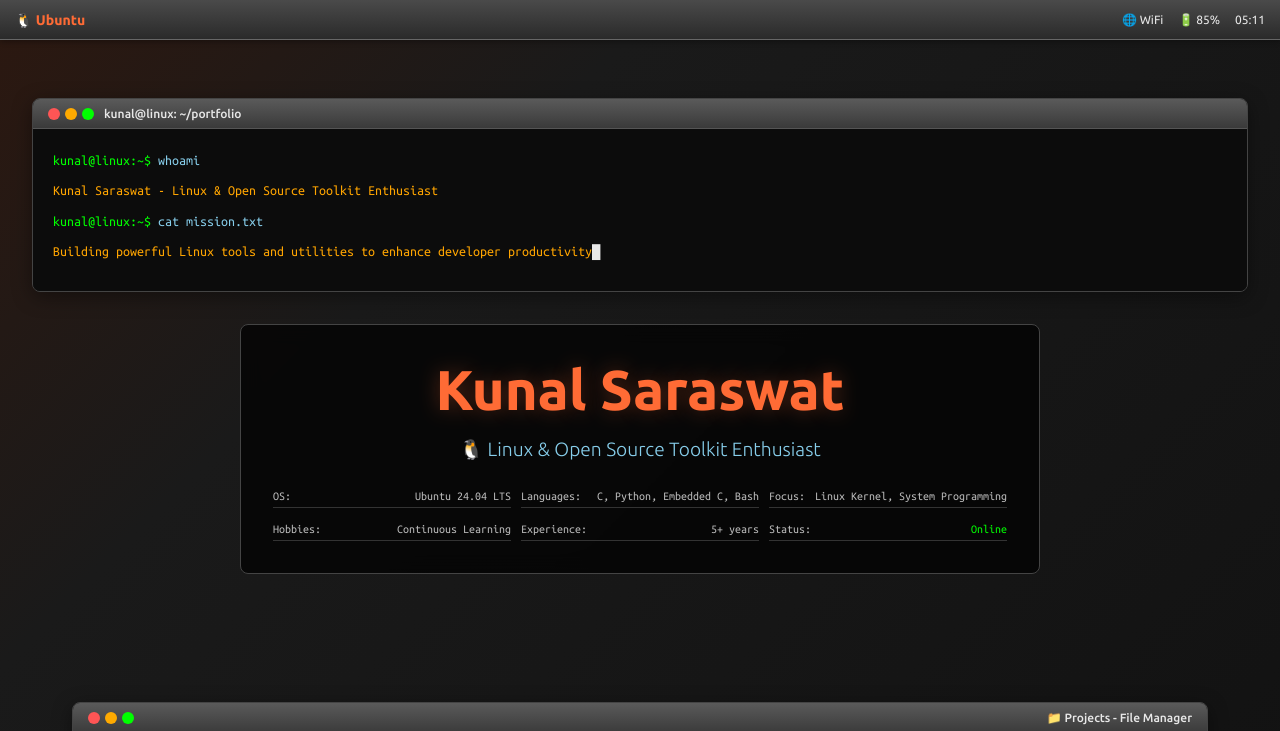
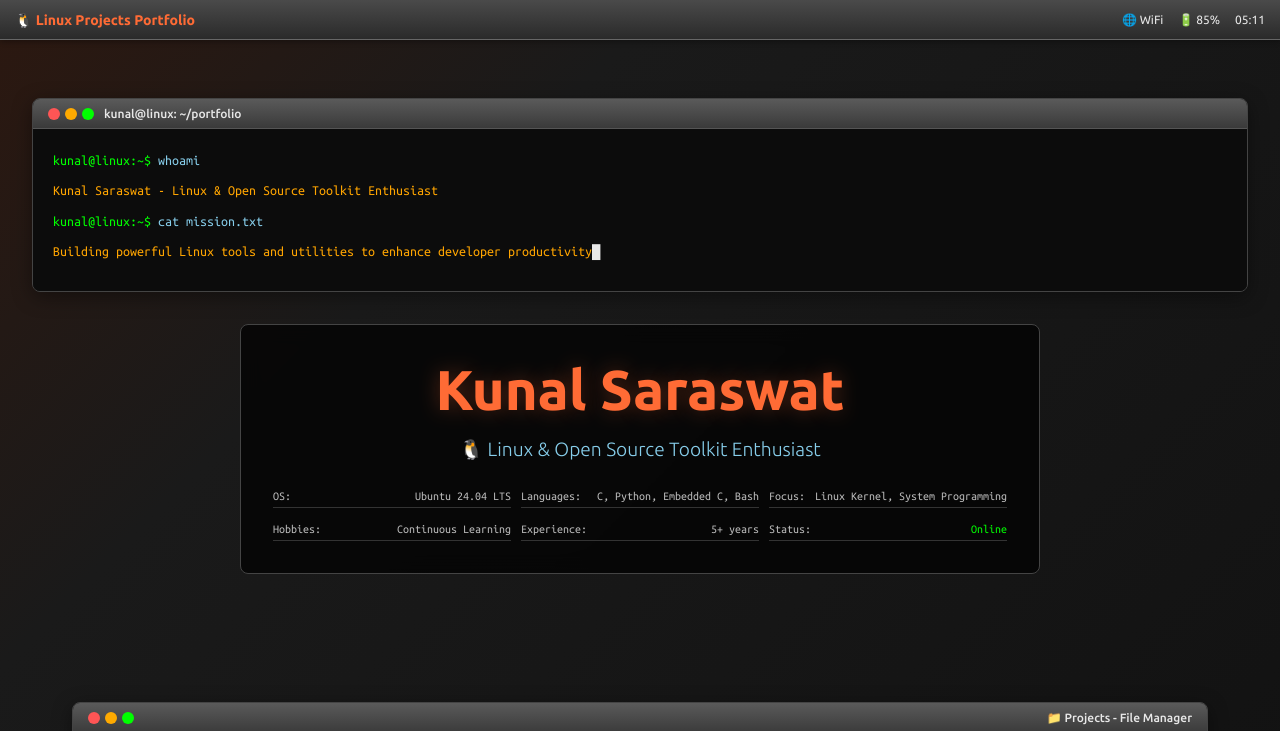
Before and after one commit to bitWithKunal/Linux-Tools-Portfolio, a plain HTML site: page index.html in a window 1280 px wide. Shown: the top 731 px of the page. Drawn offline with Linux system fonts and the light colour scheme.

Commit message:
Update index.html

```diff
--- a/index.html
+++ b/index.html
@@ -475,7 +475,7 @@
     <div class="taskbar">
         <div class="taskbar-left">
             <div class="taskbar-logo">
-                🐧 Ubuntu
+                🐧 Linux Projects Portfolio
             </div>
         </div>
         <div class="taskbar-right">
```
